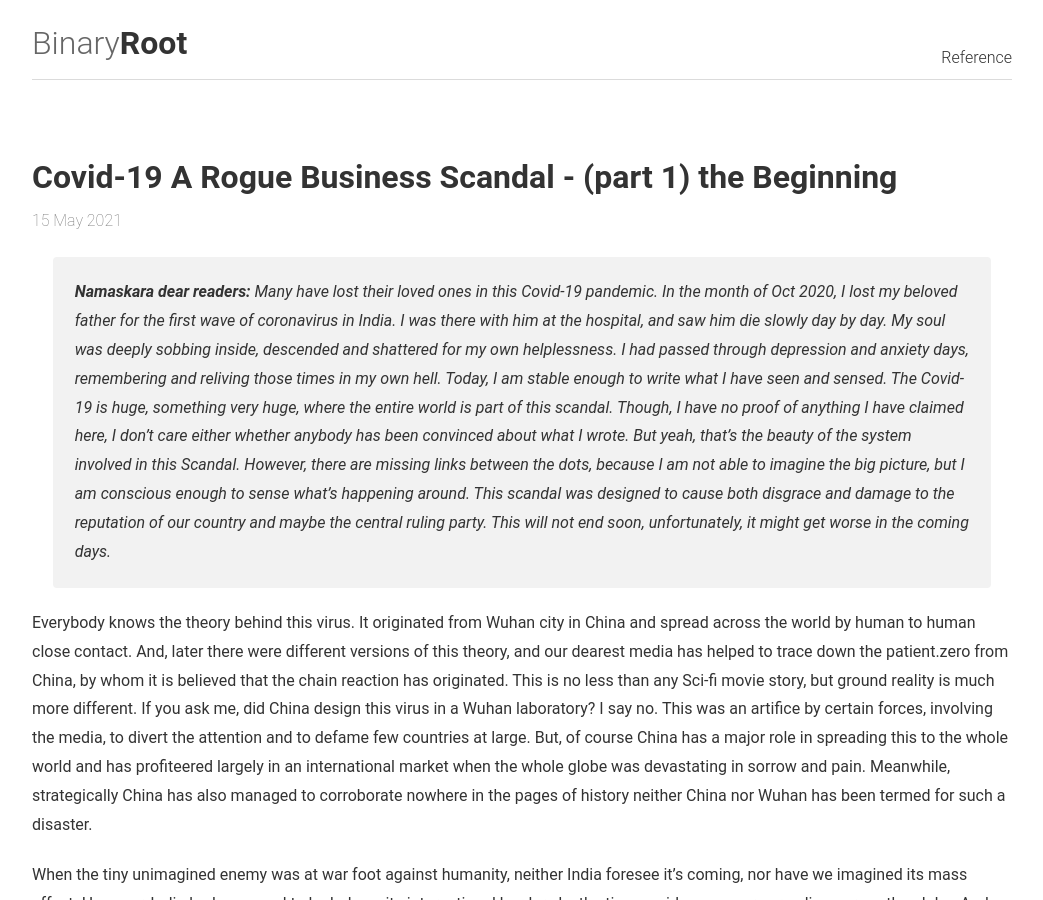
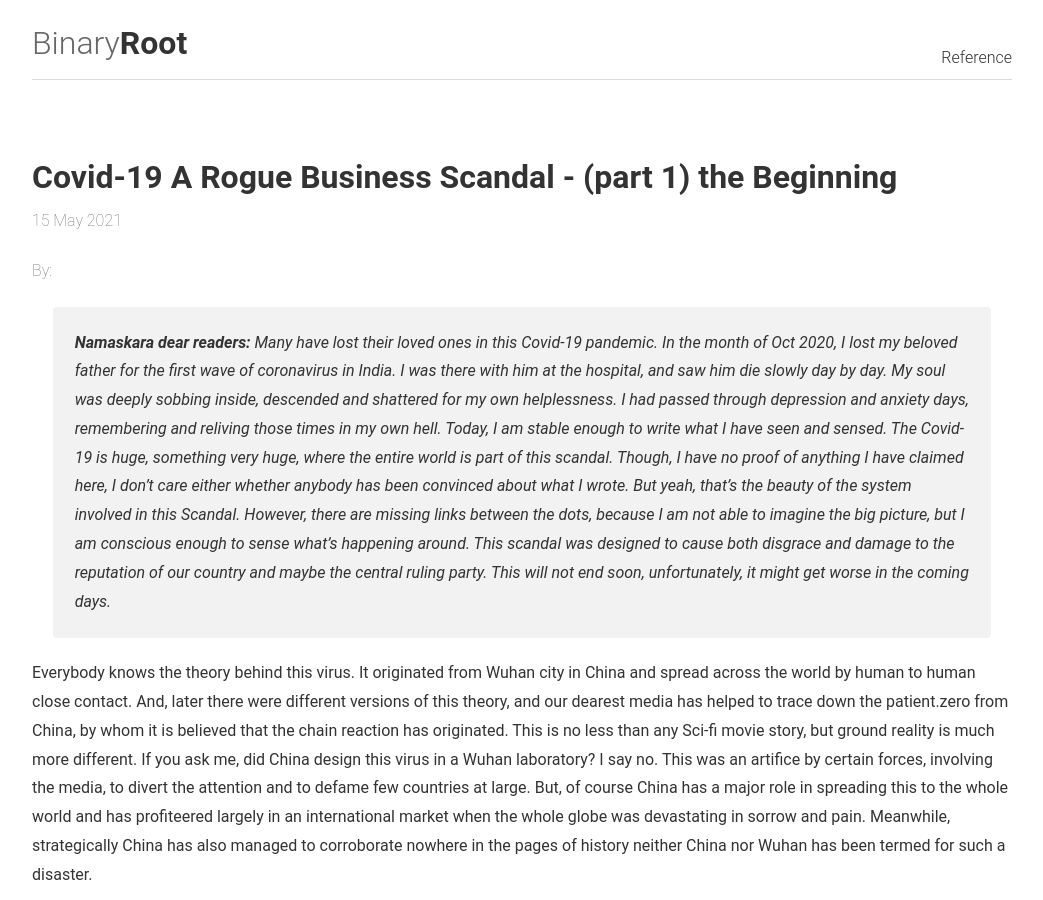
Before and after one commit to gkiranp/gkiranp.github.io, a Jekyll site: the page built from _posts/2021-05-15-covid-19-a-rogue-business-scandal-part1.md, in a window 1280 px wide and 900 px high. Shown: the whole window, without its empty margins (118-1161 px from the left). Built offline with Jekyll 4.4.1, drawn with Linux system fonts in a browser that asks for light colours.

Commit message:
adding author settings to every post

```diff
--- a/_config.yml
+++ b/_config.yml
@@ -2,9 +2,9 @@
 title: Binary Root | A blog about Life and everything
 url: "https://gkiranp.github.io"
 author:
-name: "Kiran"
-email: "mail2kirangp@gmail.com"
-url: "https://gkiranp.github.io"
+  name: "Kiran"
+  email: "mail2kirangp@gmail.com"
+  url: "https://gkiranp.github.io"
 
 # Build settings
 encoding: UTF-8
--- a/_layouts/post.html
+++ b/_layouts/post.html
@@ -4,6 +4,7 @@
 <article id="post-page">
 	<h2>{%if page.header %}{{ page.header }}{% else %}{{ page.title }}{% endif %}</h2>
 	<time datetime="{{ page.date | date_to_xmlschema }}" class="by-line">{{ page.date | date_to_string }}</time>
+	<span class="by-line"> {% assign author = site.author[page.author] %} By: {{ author.name }} </span>
 	<div class="content">
 
 		{{ content }}
```
